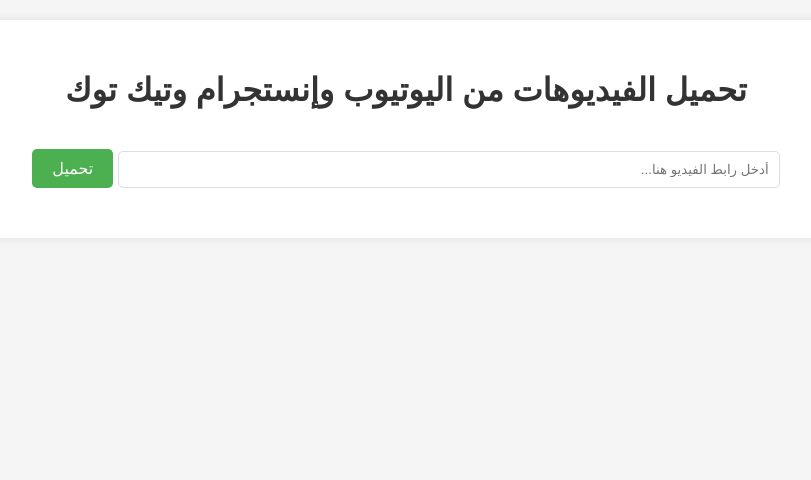
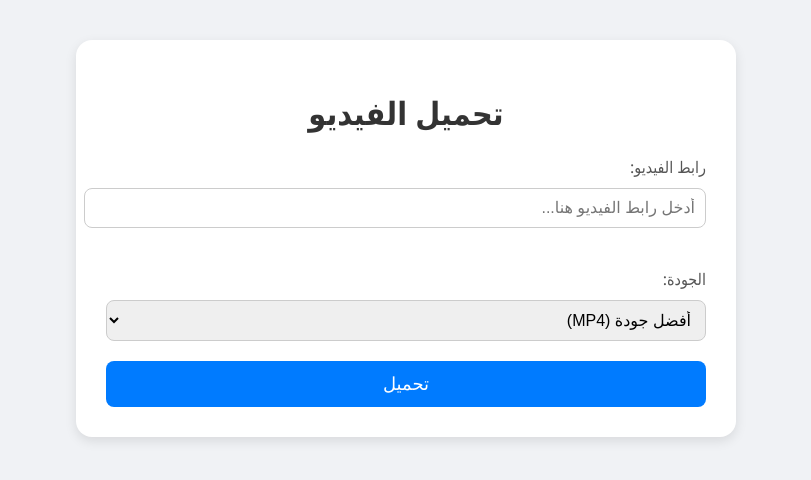
Before and after one commit to AlfredGx12/Gxclip, a Python web app: template templates/index.html in a window 1280 px wide. Shown: the top 480 px of the page, without its empty margins (234-1045 px from the left). Run offline with Jinja, Linux system fonts and the light colour scheme; the template is opened without the code that fills it, so the values that code supplies are empty.

Commit message:
Update index.html

```diff
--- a/templates/index.html
+++ b/templates/index.html
@@ -6,86 +6,97 @@
     <title>تحميل الفيديوهات</title>
     <style>
         body {
-            font-family: Arial, sans-serif;
-            background-color: #f5f5f5;
+            font-family: 'Segoe UI', Tahoma, Geneva, Verdana, sans-serif;
+            background: #f0f2f5;
             margin: 0;
-            padding: 20px;
-            text-align: center;
+            padding: 0;
         }
         .container {
-            max-width: 800px;
-            margin: 0 auto;
-            background-color: white;
+            max-width: 600px;
+            margin: 40px auto;
+            background: white;
             padding: 30px;
-            border-radius: 10px;
-            box-shadow: 0 0 10px rgba(0,0,0,0.1);
+            border-radius: 16px;
+            box-shadow: 0 4px 12px rgba(0,0,0,0.1);
         }
         h1 {
+            text-align: center;
             color: #333;
         }
-        input[type="text"] {
-            width: 80%;
+        label {
+            display: block;
+            margin: 20px 0 10px;
+            color: #555;
+        }
+        input[type="text"], select {
+            width: 100%;
             padding: 10px;
-            margin: 20px 0;
-            border: 1px solid #ddd;
-            border-radius: 5px;
+            font-size: 16px;
+            border: 1px solid #ccc;
+            border-radius: 8px;
+            margin-bottom: 20px;
         }
         button {
-            background-color: #4CAF50;
+            width: 100%;
+            background: #007bff;
             color: white;
-            padding: 10px 20px;
             border: none;
-            border-radius: 5px;
+            padding: 12px;
+            font-size: 18px;
+            border-radius: 8px;
             cursor: pointer;
-            font-size: 16px;
         }
         button:hover {
-            background-color: #45a049;
+            background: #0056b3;
         }
-        #result {
+        .loading, .result {
             margin-top: 20px;
             padding: 15px;
-            border-radius: 5px;
+            border-radius: 8px;
             display: none;
         }
         .success {
-            background-color: #dff0d8;
-            color: #3c763d;
+            background: #d4edda;
+            color: #155724;
         }
         .error {
-            background-color: #f2dede;
-            color: #a94442;
-        }
-        .loading {
-            display: none;
-            margin: 20px 0;
+            background: #f8d7da;
+            color: #721c24;
         }
     </style>
 </head>
 <body>
     <div class="container">
-        <h1>تحميل الفيديوهات من اليوتيوب وإنستجرام وتيك توك</h1>
+        <h1>تحميل الفيديو</h1>
 
+        <label for="videoUrl">رابط الفيديو:</label>
         <input type="text" id="videoUrl" placeholder="أدخل رابط الفيديو هنا...">
+
+        <label for="quality">الجودة:</label>
+        <select id="quality">
+            <option value="best">أفضل جودة (MP4)</option>
+            <option value="audio">صوت فقط (MP3)</option>
+            <option value="360">جودة 360p</option>
+            <option value="720">جودة 720p</option>
+        </select>
+
         <button onclick="downloadVideo()">تحميل</button>
 
-        <div class="loading" id="loading">
-            جاري التحميل، الرجاء الانتظار...
-        </div>
-
-        <div id="result"></div>
+        <div class="loading" id="loading">جاري التحميل...</div>
+        <div class="result" id="result"></div>
     </div>
 
     <script>
         function downloadVideo() {
-            const videoUrl = document.getElementById('videoUrl').value;
+            const url = document.getElementById('videoUrl').value;
+            const quality = document.getElementById('quality').value;
             const loading = document.getElementById('loading');
             const result = document.getElementById('result');
 
-            if (!videoUrl) {
+            if (!url) {
+                result.className = 'result error';
                 result.style.display = 'block';
-                result.className = 'error';
-                result.innerHTML = 'الرجاء إدخال رابط الفيديو';
+                result.innerText = 'الرجاء إدخال رابط الفيديو';
                 return;
             }
 
@@ -97,30 +108,26 @@
                 headers: {
                     'Content-Type': 'application/x-www-form-urlencoded',
                 },
-                body: `url=${encodeURIComponent(videoUrl)}`
+                body: `url=${encodeURIComponent(url)}&quality=${quality}`
             })
             .then(response => response.json())
             .then(data => {
                 loading.style.display = 'none';
                 result.style.display = 'block';
-
                 if (data.success) {
-                    result.className = 'success';
-                    result.innerHTML = `
-                        تم تحميل الفيديو من ${data.platform} بنجاح!<br>
-                        <a href="${data.download_url}" download>اضغط هنا للتحميل</a>
-                    `;
+                    result.className = 'result success';
+                    result.innerHTML = `تم التحميل بنجاح!<br><a href="${data.download_url}" download>اضغط هنا لتحميل الملف</a>`;
                 } else {
-                    result.className = 'error';
-                    result.innerHTML = data.error || 'حدث خطأ أثناء التحميل';
+                    result.className = 'result error';
+                    result.innerText = data.error || 'حدث خطأ أثناء التحميل';
                 }
             })
             .catch(error => {
                 loading.style.display = 'none';
                 result.style.display = 'block';
-                result.className = 'error';
-                result.innerHTML = 'حدث خطأ في الاتصال بالخادم';
-                console.error('Error:', error);
+                result.className = 'result error';
+                result.innerText = 'حدث خطأ في الاتصال بالخادم';
+                console.error(error);
             });
         }
     </script>
```
